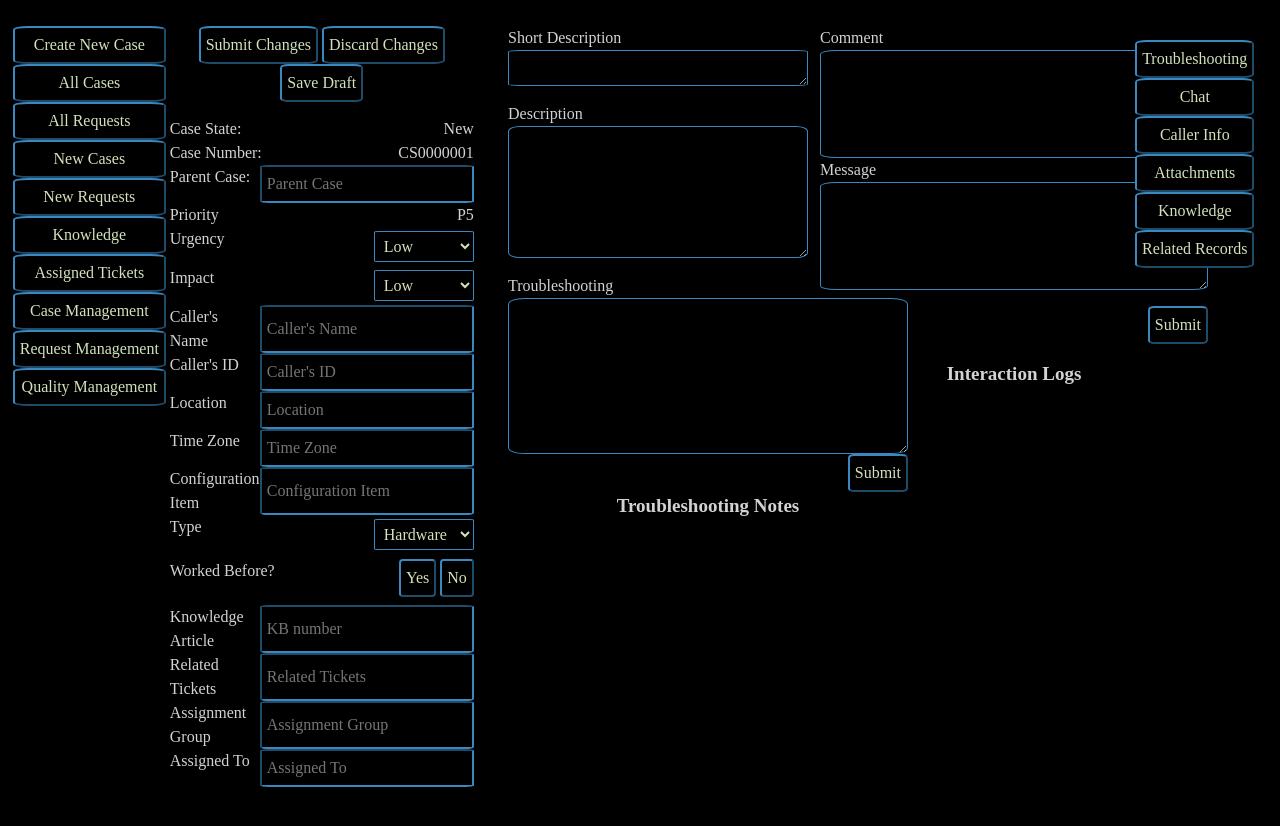
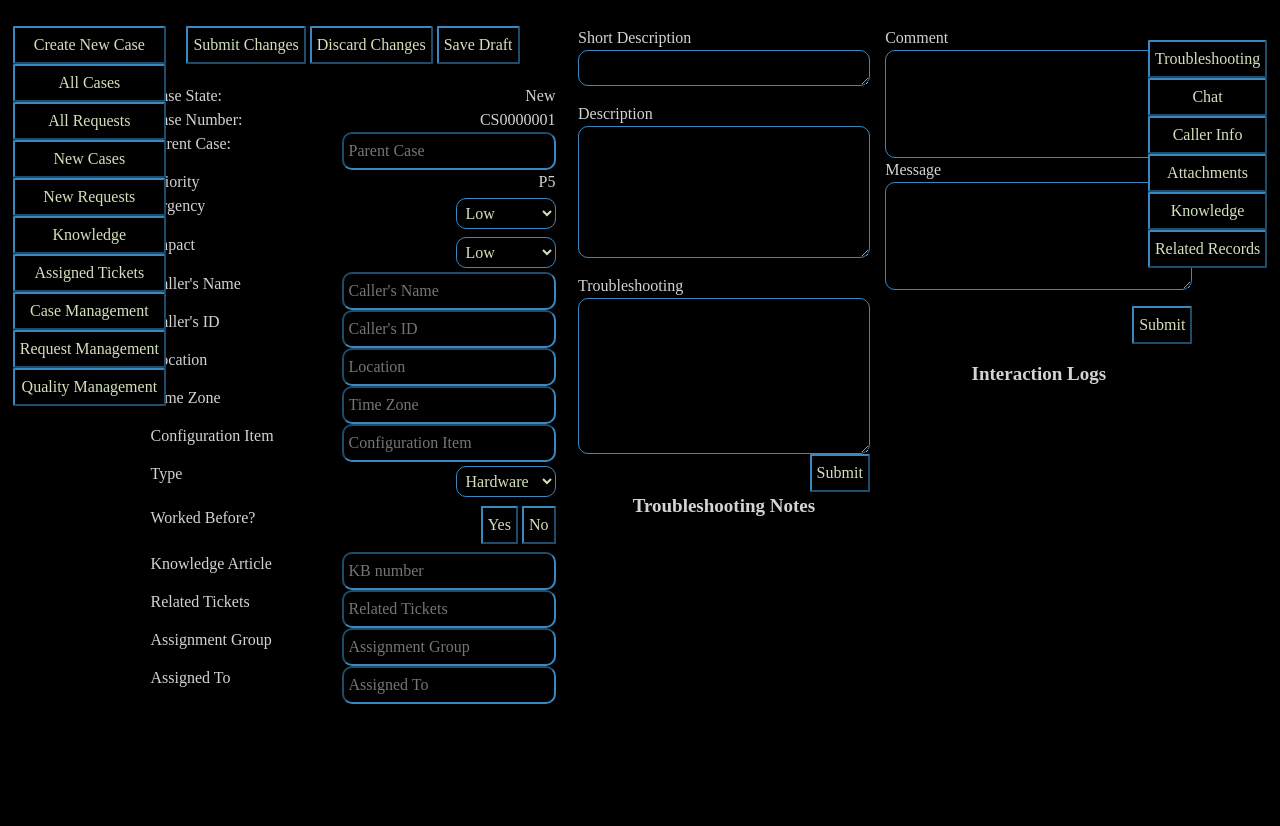
Before and after one commit to Arfin2me/Ticketing-tool, a plain HTML site: page main/Index.html in a window 1280 px wide. Drawn offline with Linux system fonts and the light colour scheme.

Commit message:
Adjusted layout to handle at least 1440px width without media query

```diff
--- a/styles/_case.scss
+++ b/styles/_case.scss
@@ -4,7 +4,7 @@
     // Changed: stack the main workspace and interactive container vertically so the lower area stays visible.
     display: grid;
     height: 100%;
-    grid-template-columns: 2fr 2fr 1fr;
+    grid-template-columns: 1fr 30% 30%;
 }
 
 
@@ -18,16 +18,20 @@
     margin-bottom: 8px;
 }
 
+#caller__Box {
+    max-width: 100%;
+    min-width: 80%;
+}
+
 #createCase__Container {
     display: flex;
     flex-direction: column;
-    margin-left: 1%;
     height: 700px;
-    min-width: 380px;
-    max-width: 500px;
+    min-width: 450px;
+    max-width: 550px;
     border-radius: 10%;
-    padding: 0 10%;
-    align-items: space-between;
+    padding: 0 5%;
+    align-items: space-around;
 }
 
 #workspace__Actions {
@@ -41,7 +45,6 @@
     grid-template-rows: auto auto;
     align-items:center;
     min-width: 300px;
-    max-width: 500px;
     max-height: 700px;
 }
 
@@ -61,7 +64,7 @@
     display: flex;
     flex-direction: column;
     align-items: stretch;
-    min-width: 300px;
+    min-width: 200px;
     height: 700px;
 }
 
@@ -72,7 +75,7 @@
 }
 
 #interaction {
-    min-width: 400px;
+    min-width: 200px;
 }
 
 #interaction__Form {
@@ -91,7 +94,7 @@
 
 #interaction__Logs {
     display: flex;
-    min-width: 300px;
+    min-width: 200px;
     flex-direction: row;
     gap: 16px;
 }
@@ -100,14 +103,16 @@
     display: flex;
     flex-direction: column;
     gap: 16px;
-    min-width: 300px;
+    min-width: 200px;
+    max-width: 500px;
     align-items: stretch;
+    padding-right: 5%;
 }
 
 #interactive__Description--Box {
     display: flex;
     flex-direction: column;
-    min-width: 300px;
+    min-width: 200px;
     align-items: stretch;
     gap: 16px;
 }
@@ -115,7 +120,7 @@
 #troubleshooting__Box {
     display: flex;
     flex-direction: column;
-    min-width: 400px;
+    min-width: 200px;
     gap: 16px;
 }
 
@@ -124,11 +129,10 @@
 }
 
 #workspace__Nav--Container {
-    // Changed: removed fixed positioning so these buttons do not cover or push away the interactive panel.
     display: flex;
     flex-direction: column;
     position: fixed;
-    right: 2%;
+    right: 1%;
     top: 5%;
 }
 #messages {
@@ -142,16 +146,15 @@
 #messages__Logs {
     display: flex;
     flex-direction: column-reverse;
-    align-items: center;
+    align-items: stretch;
 }
 
 #interaction__Box {
     display: flex;
     flex-direction: column;
-    align-items: center;
+    align-items: stretch;
     gap: 16px;
-    min-width: 400px;
-    padding-left: 3%;
+    min-width: 200px;
 }
 
 .logs  {
@@ -162,7 +165,7 @@
     border: 1px solid rgb(57, 136, 192);
     border-radius: 5px;
     margin-bottom: 10px;
-    min-width: 400px;
+    min-width: 200px;
 }
 
 .comments {
@@ -173,16 +176,16 @@
     border: 1px solid #f0f0f0;
     border-radius: 5px;
     margin-bottom: 10px;
-    min-width: 400px;
+    min-width: 200px;
 }
 
 #troubleshooting__Logs {
-    min-width: 400px;
+    min-width: 200px;
 }
 
 #troubleshooting__Header--Box, #message__Header--Box {
     display: flex;
-    min-width: 400px;
+    min-width: 200px;
     justify-content: center;
 }
 
--- a/styles/_variables.scss
+++ b/styles/_variables.scss
@@ -21,10 +21,10 @@ $btn-bg: black;
 $btn-bg-2nd: rgb(34, 108, 193);
 $btn-text-color: rgb(211, 225, 188);
 $btn-border-color: rgb(57, 136, 192);
-$btn-radius: 10%;
+$btn-radius: 2%;
 
 //inputs
 $input-bg: black;
 $input-text-color: rgb(211, 225, 188);
 $input-border-color: rgb(57, 136, 192);
-$input-radius: 4%;
+$input-radius: 10px;
```
Also changed, not shown: styles/style.css, 1 other file.
